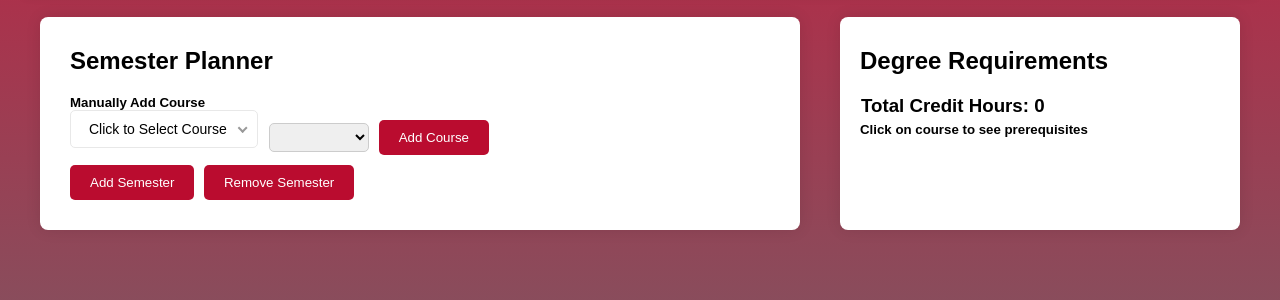
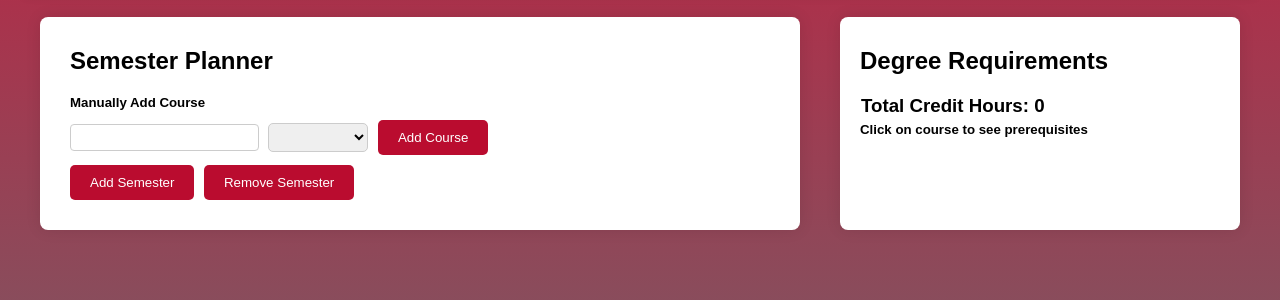
Before and after one commit to MarzooqN/degree-planner, a Flask app: template templates/index.html in a window 1280 px wide. Shown: the part 198-498 px from the top of the page. Run offline with Flask 3, Linux system fonts and the light colour scheme; the template is opened without the code that fills it, so the values that code supplies are empty; parts of the project's set-up code (start-up, migrations or seed data) failed here and were passed over.

Commit message:
made changes

```diff
--- a/static/css/styles.css
+++ b/static/css/styles.css
@@ -74,6 +74,11 @@ input[type=text], input[type=password] {
     display: inline-block;
     border: 1px solid #ccc;
     border-radius: 5px;
+}
+
+#courseIDInput{
+    padding: 10px;
+    border: 1px solid #ccc;
 }
 
 .register-link{
@@ -379,7 +384,7 @@ button:hover span:after {
 }
 
 #manualCourseInput {
-    width: 100px;
+    width: auto;
 }
 
 #manualCourseBtn {
@@ -410,3 +415,8 @@ button:hover span:after {
     margin-top: 10px;
     padding-left: 20px;
 }
+
+input {
+    border: 1px solid #ccc;
+    border-radius: 4px;
+}
--- a/static/js/script.js
+++ b/static/js/script.js
@@ -28,27 +28,18 @@ document.addEventListener('DOMContentLoaded', (event) => {
 });
 
 function populateCourseSelectOptions() {
-    const selectElement1 = document.getElementById('courseIDInput');
-    const selectElement2 = document.getElementById('manualCourseInput');
+    const selectElement = document.getElementById('manualCourseDataList');
 
     const option = document.createElement('option');
     option.textContent = "Click to Select Course";
-    selectElement1.appendChild(option);
-    selectElement2.appendChild(option);
-
-
+    selectElement.appendChild(option);
 
     courseData.forEach(course => {
         const option = document.createElement('option');
         option.value = course.CourseID;
         option.textContent = `${course.CourseID} - ${course.CourseName}`;
-        selectElement1.appendChild(option);
-        selectElement2.appendChild(option);
+        selectElement.appendChild(option);
     });
-
-    var options = {searchable: true, placeholder: 'Select Classes', searchtext: 'Start typing to search for class'}
-    newSelect = NiceSelect.bind(selectElement1, options)
-    newSelect = NiceSelect.bind(selectElement2, options)
 }
 
 async function fetchAllData() {
@@ -218,7 +209,7 @@ function prereqModalFunctionality(){
     //When course id is inputted it will make sure there is a course id present and display the prerequistes
     submitBtn.onclick = function() {
         const courseId = document.getElementById('courseIDInput').value;
-        console.log(courseID);
+        console.log(courseId);
         if (courseId) {
             displayPrerequisites(courseId);
         } else {
--- a/templates/index.html
+++ b/templates/index.html
@@ -23,11 +23,8 @@
         <div class="modal-content">
             <span class="close">&times;</span>
             <h2>Lookup Class Prerequisite</h2>
-            <!-- <input type="text" id="courseIDInput" placeholder="Enter Course ID"> -->
-            <div>
-                <select id="courseIDInput"></select>
-                <button id="lookupPrereqSubmit">Submit</button>
-            </div>
+            <input list="manualCourseDataList" id="courseIDInput" name="courseIDInput" placeholder="Enter Course ID">
+            <button id="lookupPrereqSubmit">Submit</button>
             <div id="prerequisiteResult"></div>
         </div>
     </div>
@@ -91,7 +88,10 @@
             <h2>Semester Planner</h2>
             <div>
                 <h5 id="manualCourseHeading">Manually Add Course</h5>
-                <input type="text" id="manualCourseInput" placeholder="Enter Course ID">
+                <input list="manualCourseDataList" id="manualCourseInput" name="manualCourseInput">
+                <datalist id="manualCourseDataList" placeholder="Enter Course ID">
+                    <!-- Options will be dynamically populated -->
+                </datalist>
                 <select id="manualSemesterSelect">
                     <!-- Options will be dynamically populated -->
                 </select>
```
